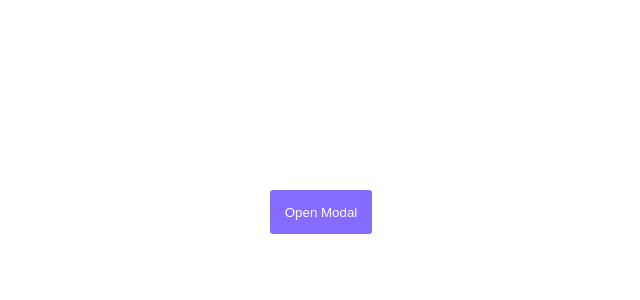
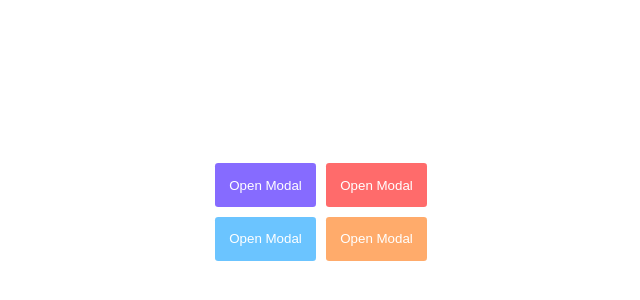
Before and after one commit to zackjh67/snout-frontend-css-challenge, a website built with Parcel: page index.html in a window 1280 px wide. Shown: the part 188-488 px from the top of the page, without its empty margins (319-959 px from the left). Built offline with nearby package versions, Linux system fonts and the light colour scheme.

Commit message:
button group part 2

```diff
--- a/index.html
+++ b/index.html
@@ -7,7 +7,12 @@
 </head>
 <body>
 <div id="main-container">
-  <button id="centered-button" class="btn">Open Modal</button>
+  <div class="btn-group" id="centered-button-group">
+    <button class="btn btn-purple">Open Modal</button>
+    <button class="btn btn-red">Open Modal</button>
+    <button class="btn btn-blue">Open Modal</button>
+    <button class="btn btn-orange">Open Modal</button>
+  </div>
 </div>
 </body>
 </html>
--- a/styles.scss
+++ b/styles.scss
@@ -7,6 +7,7 @@ body {
 
   button {
     border: none;
+    display: block;
   }
 }
 
@@ -18,12 +19,49 @@ body {
 }
 
 .btn {
-  background-color: $btn-purple;
   color: $btn-font-color;
-  border-radius: 0.2rem;
-  padding: 0.9rem;
+  border-radius: $btn-border-radius;
+  padding: $btn-padding;
 }
 
-#centered-button {
+.btn:hover {
+  filter: brightness(90%);
+  cursor: pointer;
+}
+
+.btn:active {
+  filter: brightness(90%);
+  box-shadow: 0 2px #666;
+  transform: translateY(1px);
+}
+
+.btn-purple {
+  background-color: $btn-purple;
+}
+
+.btn-red {
+  background-color: $btn-red;
+}
+
+.btn-blue {
+  background-color: $btn-blue;
+}
+
+.btn-orange {
+  background-color: $btn-orange;
+}
+
+.btn-group {
+  display: flex;
+  .btn {
+    margin: $btn-group-btn-margin;
+  }
+  flex-wrap: wrap;
+}
+
+#centered-button-group {
   margin: auto;
+  // about wide enough to force the flex-wrap after a second button with current 'Open Modal' text in it
+  width: 15rem;
+  justify-content: center;
 }
--- a/var.scss
+++ b/var.scss
@@ -1,5 +1,13 @@
 $global-font-family: Helvetica,Arial,sans-serif;
 $global-font-size: 1rem;
 
+// buttons
 $btn-font-color: white;
+$btn-border-radius: 0.2rem;
+$btn-padding: 0.9rem;
 $btn-purple: #866BFF;
+$btn-red: #FF6B6B;
+$btn-blue: #6BC4FF;
+$btn-orange: #FFAB6B;
+
+$btn-group-btn-margin: 0.3rem;
```
